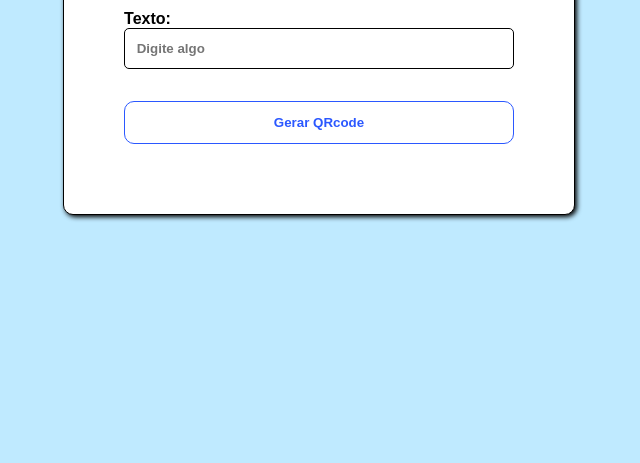
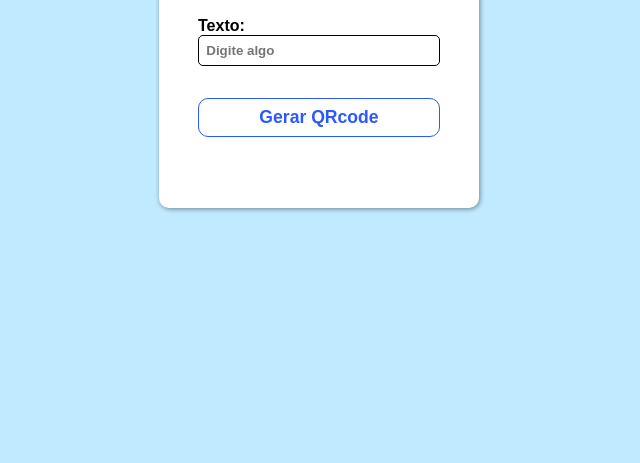
Before and after one commit to Mikaelpeganinguem/QRCode-Generator.io, a plain HTML site: page index.html in a window 1280 px wide. Shown: the part 337-800 px from the top of the page, without its empty margins (321-961 px from the left). Drawn offline with Linux system fonts and the light colour scheme.

Commit message:
Atualizar o style.css

```diff
--- a/style.css
+++ b/style.css
@@ -15,18 +15,18 @@ body{
 }
 
 .container{
-    width: 60%;
+    width: 20rem;
     display: flex;
     flex-direction: column;
     justify-content: center;
     align-items: center;
+    user-select: none;
     gap: 2rem;
 
     background-color: #fff;
-    border: 1px solid #000;
-    padding: 3%;
+    padding: 3% 2%;
     border-radius: 10px;
-    box-shadow: 2px 2px 5px #000;
+    box-shadow: 1px 1px 5px #00000070;
 }
 
 h2 ,p ,label , input::placeholder{
@@ -59,6 +59,7 @@ button{
 
     font-weight: bold;
     font-family: sans-serif;
+    font-size: 1.1rem;
 }
 
 button:hover, button:focus{
@@ -67,20 +68,4 @@ button:hover, button:focus{
     border: 1px solid #fff;
 }
 
-#reload{
-    display: none;
-}
-
-a{text-decoration: none;}
-
-@media (min-width: 1024px){
-    .container{
-        width: 40%;
-    }
-}
-
-@media (min-width: 1920px){
-    .container{
-        width: 30%;
-    }
-}
+#reload{display: none;}
```
